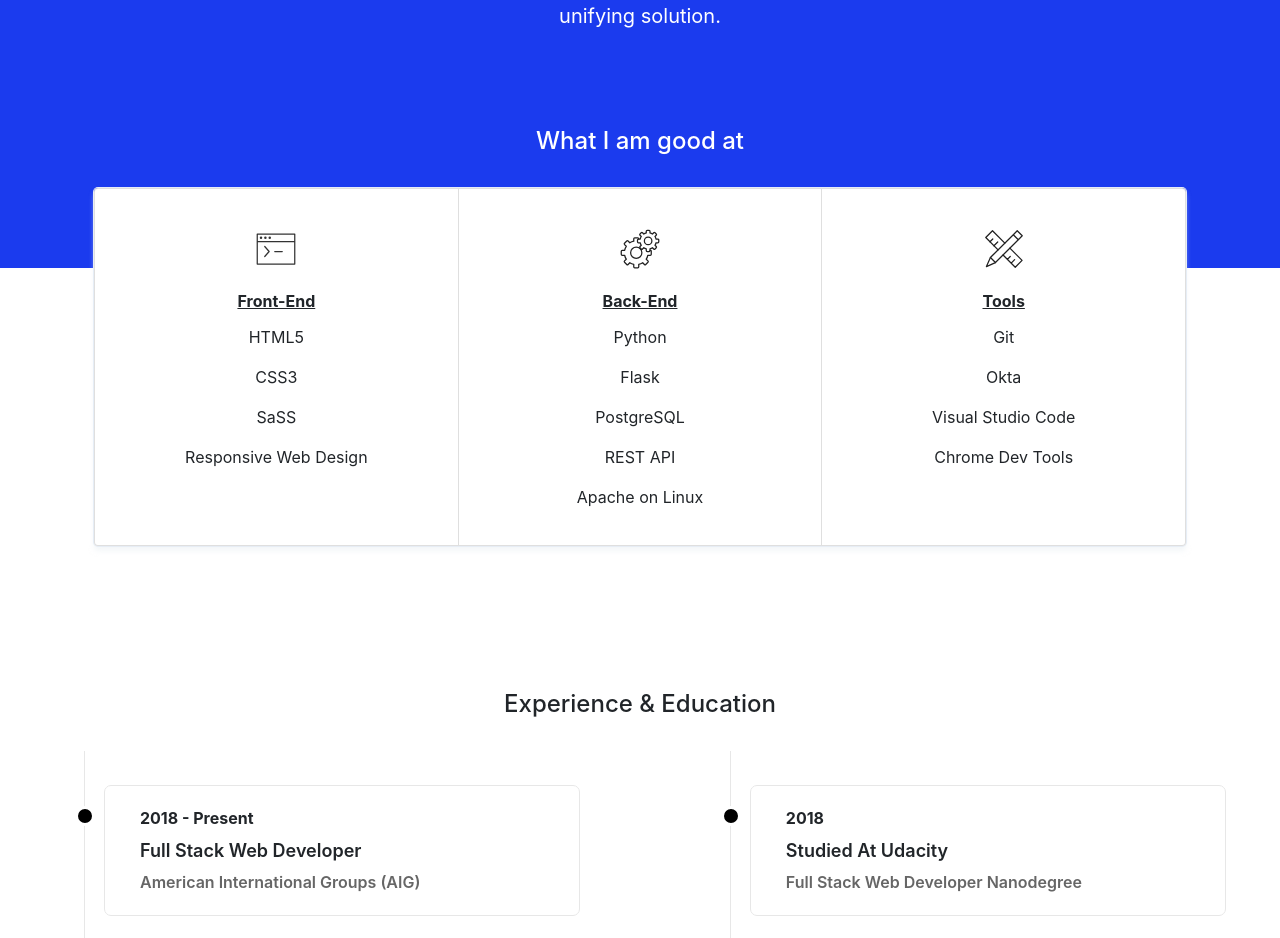
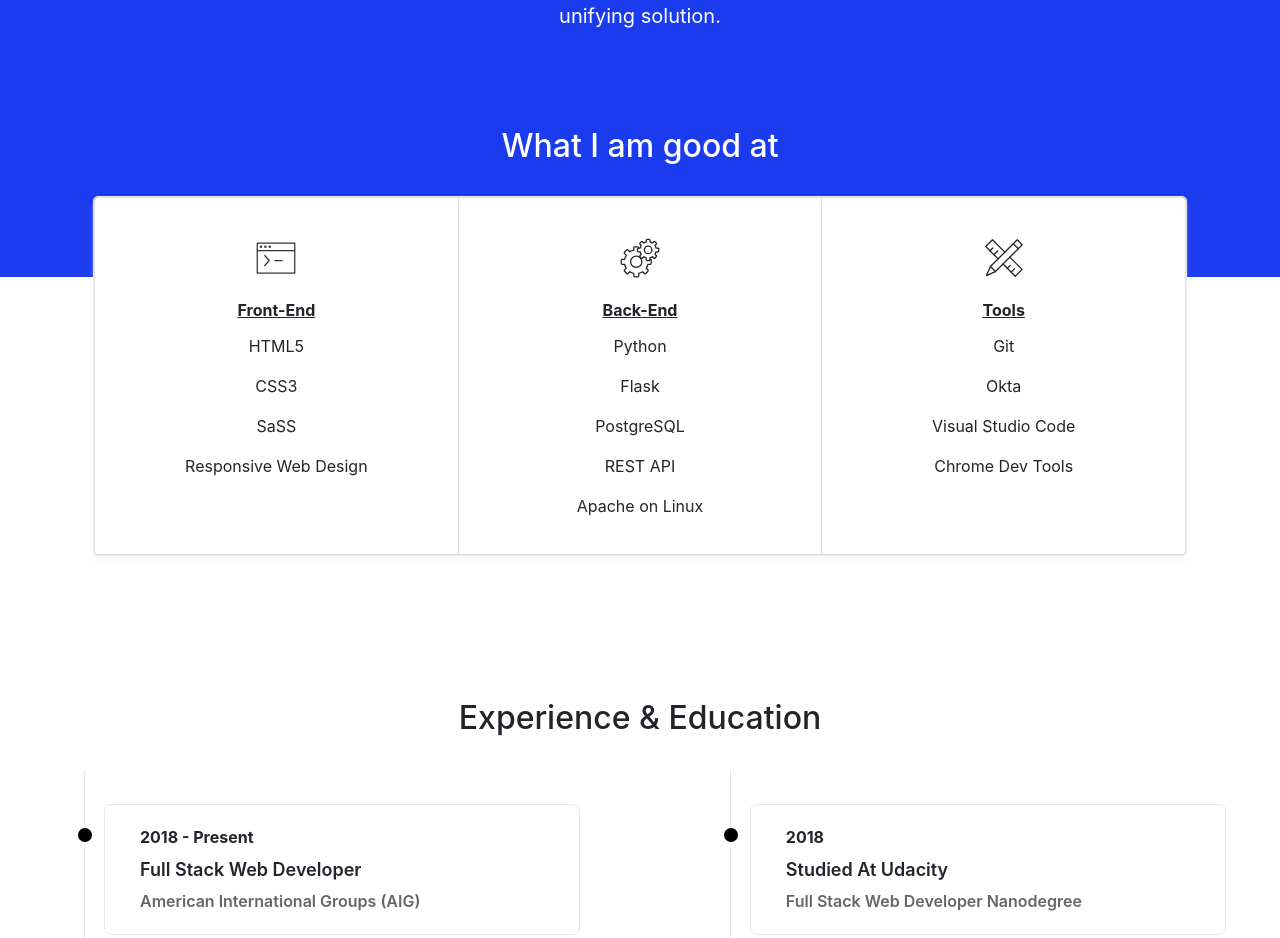
Before and after one commit to pnguyen1901/personal-website, a React (Create React App) app in the folder client/: page / in a window 1280 px wide. Shown: the part 665-1603 px from the top of the page. Built offline with nearby package versions, Linux system fonts and the light colour scheme.

Commit message:
fix font-size of experience and about section

```diff
--- a/client/src/components/About.js
+++ b/client/src/components/About.js
@@ -29,6 +29,11 @@ const AboutHeading = styled.h2`
     @media ${device.mobileS} {
         font-size: 1.5rem;
     }
+
+    // Desktops and laptops
+    @media only screen and (min-width: 1224px) {
+        font-size: 2rem;
+    }
 `;
 
 class About extends React.Component {
--- a/client/src/components/Experience.js
+++ b/client/src/components/Experience.js
@@ -9,7 +9,15 @@ const ExpContainer = styled(Container)`
 `;
 
 const Heading = styled.h2`
-    font-size: 1.5rem;
+    // Smartphones (portrait and landscape)
+    @media only screen and (min-width: 320px) and (max-width: 480px) {
+        font-size: 1.5rem;
+    }
+
+    // Desktops and laptops
+    @media only screen and (min-width: 1224px) {
+        font-size: 2rem;
+    }
 `;
 
 class Experience extends React.Component {
```
